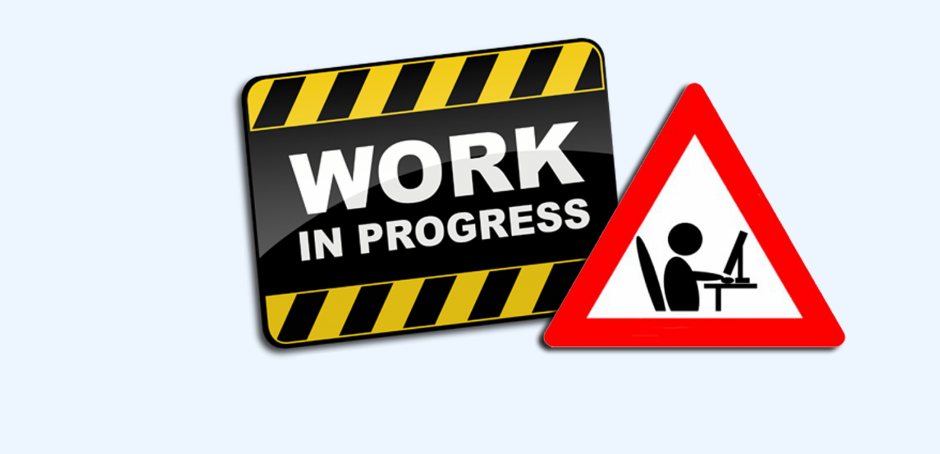
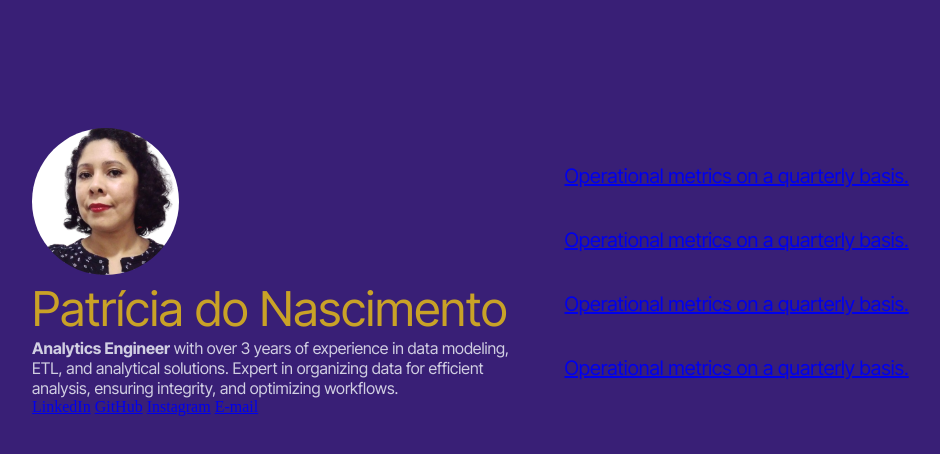
Before and after one commit to pathilink/pathilink.github.io, a plain HTML site: page index.html in a window 1280 px wide. Shown: the whole page, without its empty margins (96-1036 px from the left). Drawn offline with Linux system fonts and the light colour scheme.

Commit message:
add initial draft

```diff
--- a/index.html
+++ b/index.html
@@ -3,30 +3,32 @@
 
 <head>
     <meta charset="UTF-8">
+    <meta http-equiv="X-UA-Compatible" content="IE=edge">
     <meta name="viewport" content="width=device-width, initial-scale=1.0">
-    <title>pathilink</title>
-    <style>
-        body {
-            background-color: #edf6ff;
-        }
-
-        .center {
-            display: block;
-            margin-left: auto;
-            margin-right: auto;
-            width: 50%;
-        }
-    </style>
-
-
+    <title>Patrícia's portfolio</title>
+    <link rel="stylesheet" href="style.css">
 </head>
 
 <body>
-    <div>
-
-        <img src="img/Work-in-progress-1024x603.png" alt="página em construção" class="center">
-
-    </div>
+    <header></header>
+    <main class="presentation">
+        <section class="presentation__content">
+            <img src="img/photo.png" alt="personal photo">
+            <h1 class="presentation__content__title">Patrícia do Nascimento</h1>
+            <p class="presentation__content__text"><strong class="highlight">Analytics Engineer</strong> with over 3 years of experience in data modeling, ETL, and analytical solutions. Expert in organizing data for efficient analysis, ensuring integrity, and optimizing workflows.</p>
+            <a href="https://www.linkedin.com/in/pathilink/">LinkedIn</a>
+            <a href="https://github.com/pathilink">GitHub</a>
+            <a href="https://www.instagram.com/buen_camino_pat/">Instagram</a>
+            <a href="mailto:pathilink@gmail.com">E-mail</a>
+        </section>
+        <section class="presentation__project">
+            <a href="https://github.com/pathilink/flash_case">Operational metrics on a quarterly basis.</a>
+            <a href="https://github.com/pathilink/flash_case">Operational metrics on a quarterly basis.</a>
+            <a href="https://github.com/pathilink/flash_case">Operational metrics on a quarterly basis.</a>
+            <a href="https://github.com/pathilink/flash_case">Operational metrics on a quarterly basis.</a>
+        </section>
+    </main>
+    <footer></footer>
 </body>
 
 </html>
--- /dev/null
+++ b/style.css
@@ -0,0 +1,121 @@
+@import url('https://fonts.googleapis.com/css2?family=Inter+Tight:ital,wght@0,100..900;1,100..900&family=Inter:ital,opsz,wght@0,14..32,100..900;1,14..32,100..900&display=swap');
+
+* {
+    margin: 0;
+    padding: 0;
+}
+
+body {
+    height: 100vh;
+    box-sizing: border-box;
+    background-color: #391f76; /*#412486;*/
+    color: white;
+}
+
+.highlight {
+    color: #d1cfe2;
+}
+
+.presentation {
+    margin: 10%;
+    display: flex;
+    align-items: center;
+    justify-content: space-between;
+}
+
+.presentation__content img {
+    width: 30%; /* Ajuste conforme necessário */
+    height: auto; /* Mantém a proporção original */
+    max-width: 200px; /* Define um limite máximo */
+    aspect-ratio: 1 / 1; /* Mantém a proporção 1:1 (quadrado perfeito) */
+    object-fit: cover; /* Garante que a imagem não distorça */
+    border-radius: 50%;
+}
+
+.presentation__content {
+    width: 615px;
+}
+
+.presentation__content__title {
+    /* color: #ffcc00; */
+    color: #c9a227;
+    font-size: 48px;
+    font-family: "Inter Tight", sans-serif;
+    font-optical-sizing: auto;
+    font-weight: normal;
+    font-style: normal;
+}
+
+.presentation__content__text {
+    /* color: #878787; */
+    color: #d1cfe2;
+    font-size: 16px;
+    font-family: "Inter Tight", sans-serif;
+    font-optical-sizing: auto;
+    font-weight: normal;
+    font-style: normal;
+}
+
+/* .presentation__content,
+.presentation__project {
+    width: 100%; /* Para telas menores, ocupa toda a largura
+} */
+
+@media (min-width: 768px) { /* A partir de 768px, ficam lado a lado */
+    .presentation {
+        flex-direction: row;
+    }
+
+    .presentation__content,
+    .presentation__project {
+        width: 48%; /* Divide o espaço */
+    }
+}
+
+.presentation__project {
+    display: flex;
+    flex-direction: column; /* Organiza os itens em coluna */
+    gap: 40px; /* Espaçamento entre os itens */
+    font-size: 20px;
+    font-family: "Inter Tight", sans-serif;
+}
+
+/* Efeito iluminado ao passar o mouse */
+.presentation__project:hover {
+    /* background-color: rgba(81, 45, 168, 0.2); Fundo iluminado */
+    text-shadow: 0px 0px 10px rgba(81, 45, 168, 0.5); /* Brilho ao redor */
+}
+
+.presentation {
+    margin: 10%;
+    display: flex;
+    flex-wrap: wrap; /* Permite que os elementos quebrem de linha */
+    align-items: center;
+    justify-content: space-between;
+}
+
+/* Para telas grandes: mantém lado a lado */
+@media (min-width: 768px) {
+    .presentation {
+        flex-direction: row;
+    }
+
+    .presentation__content,
+    .presentation__project {
+        width: 48%; /* Divide o espaço igualmente */
+    }
+}
+
+/* Para telas pequenas: empilha os elementos */
+@media (max-width: 767px) {
+    .presentation {
+        flex-direction: column;
+        align-items: center;
+        text-align: center;
+    }
+
+    .presentation__content,
+    .presentation__project {
+        width: 100%; /* Ocupa toda a largura */
+    }
+}
```
Also changed, not shown: img/photo.png (added).
